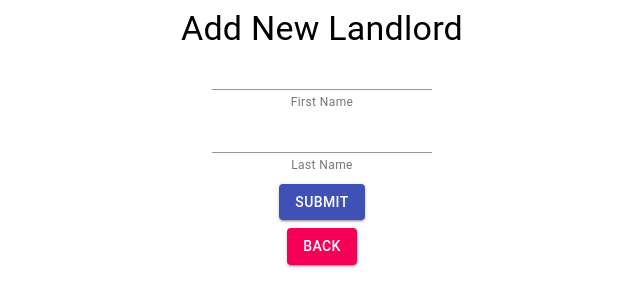
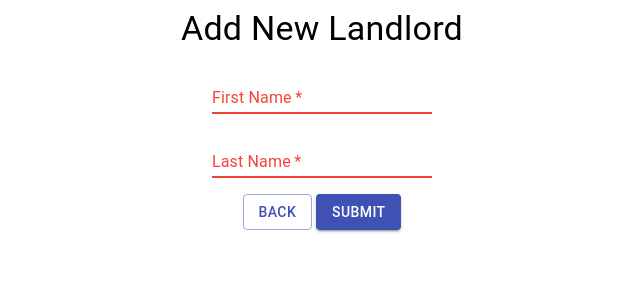
Before and after one commit to listeph/ratemylandlord, a React app in the folder rate_my_landlord/frontend/: page /add in a window 1280 px wide. Shown: the top 306 px of the page, without its empty margins (318-958 px from the left). Built offline with nearby package versions, Linux system fonts and the light colour scheme; the HTML template or start-up script is replaced by a standard one.

Commit message:
css styling changes

```diff
--- a/rate_my_landlord/frontend/src/components/AddLandlordPage.js
+++ b/rate_my_landlord/frontend/src/components/AddLandlordPage.js
@@ -1,5 +1,5 @@
 import React, { Component } from 'react';
-import { Button, Grid, FormHelperText, FormControl, TextField, Typography, Snackbar } from '@material-ui/core';
+import { Box, Button, Grid, FormControl, TextField, Typography, Snackbar } from '@material-ui/core';
 import { Link } from "react-router-dom";
 
 export default class AddLandlordPage extends Component {
@@ -74,7 +74,7 @@ export default class AddLandlordPage extends Component {
                 <Snackbar open={this.state.showFailureToast} autoHideDuration={6000}
                     message="Unable to submit new landlord. Please make sure you have filled out all required fields."
                     onClose={this.hideFailureToast}></Snackbar>
-                <Grid container spacing={1}>
+                <Grid container spacing={2}>
                     <Grid item xs={12} align="center">
                         <Typography component='h4' variant="h4">
                             Add New Landlord
@@ -82,30 +82,27 @@ export default class AddLandlordPage extends Component {
                     </Grid>
                     <Grid item xs={12} align="center">
                         <FormControl>
-                            <TextField required type="string" inputProps={{style: {textAlign: "center"}}} onChange={this.handleFirstNameChange} />
-                            <FormHelperText>
-                                <div align="center">First Name</div>
-                            </FormHelperText>
+                            <TextField required type="string"
+                                onChange={this.handleFirstNameChange} error={this.state.firstName === ""}
+                                label="First Name" placeholder="Jane"/>
                         </FormControl>
                     </Grid>
                     <Grid item xs={12} align="center">
                         <FormControl>
-                            <TextField required type="string" inputProps={{style: {textAlign: "center"}}} onChange={this.handleLastNameChange} />
-                            <FormHelperText>
-                                <div align="center">Last Name</div>
-                            </FormHelperText>
+                            <TextField required type="string"
+                                onChange={this.handleLastNameChange} error={this.state.lastName === ""}
+                                label="Last Name" placeholder="Doe"/>
                         </FormControl>
                     </Grid>
-                    <Grid item xs={12} align="center">
-                        <Button color="primary" variant="contained" onClick={this.handleSubmit}>
-                            Submit
-                        </Button>
-                    </Grid>
-                    <Grid item xs={12} align="center">
-                        <Button color="secondary" variant="contained" to="/" component={Link}>
-                            Back
-                        </Button>
-                    </Grid>
+                        <Grid item xs={12} align="center">
+                            <Button color="primary" variant="outlined" to="/" component={Link}>
+                                Back
+                            </Button>
+                            &nbsp;
+                            <Button color="primary" variant="contained" onClick={this.handleSubmit} sx={{ m: 0.5 }}>
+                                Submit
+                            </Button>
+                        </Grid>
                 </Grid>
             </React.Fragment>
         );
--- a/rate_my_landlord/frontend/src/components/App.js
+++ b/rate_my_landlord/frontend/src/components/App.js
@@ -9,7 +9,7 @@ export default class App extends Component {
 
     render() {
         return (
-            <div>
+            <div className="center">
                 <HomePage />
             </div>
         );
--- a/rate_my_landlord/frontend/static/css/index.css
+++ b/rate_my_landlord/frontend/static/css/index.css
@@ -17,3 +17,14 @@ html, body {
     width: 100%;
     height: 100%;
 }
+
+.center {
+    position: absolute;
+    top: 50%;
+    left: 50%;
+    transform: translate(-50%,-50%);
+}
+
+.horizontal-space {
+    margin: 5px;
+}
```
